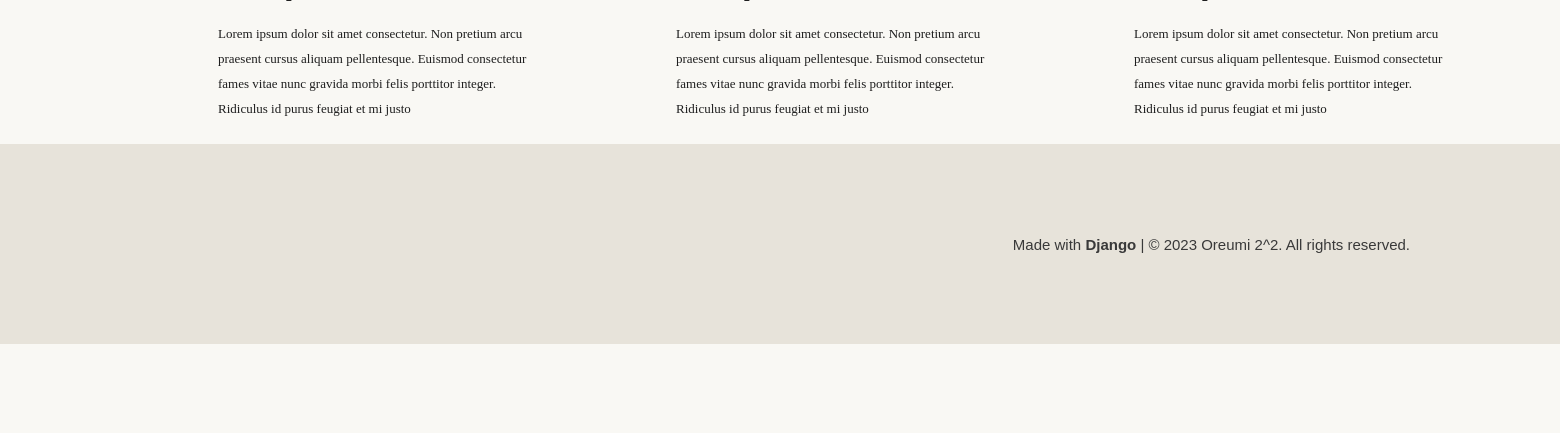
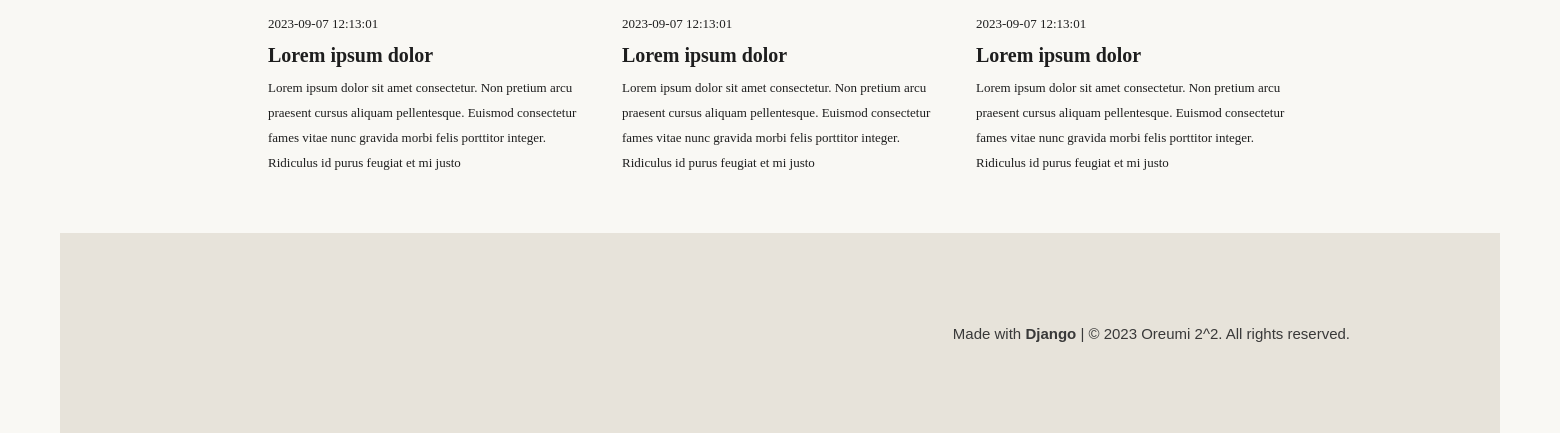
Before and after one commit to deok9614/2a2seung_project, a Django app: template blog_project/blog_app/templates/blog_app/board_admin.html in a window 1560 px wide. Shown: the part 1386-1819 px from the top of the page. Before the commit the page ends 1730 px from the top, so only its background shows below. Run offline with Django 4.2, Linux system fonts and the light colour scheme; the template is opened without the code that fills it, so the values that code supplies are empty.

Commit message:
client/admin commit
0918

```diff
--- a/blog_project/blog_app/static/css/post_list.css
+++ b/blog_project/blog_app/static/css/post_list.css
@@ -261,21 +351,23 @@ a {
     grid-template-columns: repeat(3, 1fr);
     /* 3개의 열을 생성합니다. */
     gap: 38px;
-    margin-top: 50px;
-    margin-left: 208px;
-    margin-right: 208px;
+    margin: 50px 208px 58px;
+
     /* 요소 사이의 간격 설정 */
 }
 
 .posting {
-    border: none;
+    border: 1px;
     /* 각 요소에 테두리 추가 (선택적) */
-    padding: 10px;
+    width: 316px;
     /* 각 요소 주위의 패딩 추가 (선택적) */
+
+
 }
 
 /* 아래 코드는 예시로 해당 클래스를 스타일링할 때 사용할 수 있습니다. */
 .posting_date {
+    width: 316px;
     color: #1E1E1E;
     font-family: Pretendard;
     font-size: 13px;
@@ -286,12 +378,14 @@ a {
 }
 
 .posting_title {
+    width: 316px;
     color: #1E1E1E;
     font-family: Pretendard;
     font-size: 20px;
     font-style: normal;
     font-weight: 700;
     line-height: normal;
+    margin-top: 8px;
 }
 
 .posting_content {
@@ -302,8 +396,8 @@ a {
     font-weight: 400;
     line-height: 25px;
     width: 316px;
+    margin-top: 8px;
 }
-
 
 
 footer {
--- a/blog_project/blog_app/templates/blog_app/board_admin.html
+++ b/blog_project/blog_app/templates/blog_app/board_admin.html
@@ -50,75 +50,75 @@
                     </div>
                 </div>
                 <button class="btn_readmore">READ MORE</button>
-                <img src="\media\board_image.svg">
+                <img src="\media\board_image.svg" class="board-image">
             </div>
         </article>
 
         <div class="posting_section">
             <div class="posting">
                 <img src="\media\Rectangle_13.svg">
-                <p class="posting_date">2023-09-07 12:13:01</p>
-                <p class="posting_title">Lorem ipsum dolor</p>
-                <p class="posting_content">Lorem ipsum dolor sit amet consectetur. Non pretium arcu praesent cursus
+                <div class="posting_date">2023-09-07 12:13:01</div>
+                <div class="posting_title">Lorem ipsum dolor</div>
+                <div class="posting_content">Lorem ipsum dolor sit amet consectetur. Non pretium arcu praesent cursus
                     aliquam
                     pellentesque. Euismod consectetur fames vitae nunc gravida morbi felis porttitor integer. Ridiculus
                     id
-                    purus feugiat et mi justo</p>
+                    purus feugiat et mi justo</div>
             </div>
 
             <div class="posting">
                 <img src="\media\Rectangle_14.svg">
-                <p class="posting_date">2023-09-07 12:13:01</p>
-                <p class="posting_title">Lorem ipsum dolor</p>
-                <p class="posting_content">Lorem ipsum dolor sit amet consectetur. Non pretium arcu praesent cursus
+                <div class="posting_date">2023-09-07 12:13:01</div>
+                <div class="posting_title">Lorem ipsum dolor</div>
+                <div class="posting_content">Lorem ipsum dolor sit amet consectetur. Non pretium arcu praesent cursus
                     aliquam
                     pellentesque. Euismod consectetur fames vitae nunc gravida morbi felis porttitor integer. Ridiculus
                     id
-                    purus feugiat et mi justo</p>
+                    purus feugiat et mi justo</div>
             </div>
 
             <div class="posting">
                 <img src="\media\Rectangle_15.svg">
-                <p class="posting_date">2023-09-07 12:13:01</p>
-                <p class="posting_title">Lorem ipsum dolor</p>
-                <p class="posting_content">Lorem ipsum dolor sit amet consectetur. Non pretium arcu praesent cursus
+                <div class="posting_date">2023-09-07 12:13:01</div>
+                <div class="posting_title">Lorem ipsum dolor</div>
+                <div class="posting_content">Lorem ipsum dolor sit amet consectetur. Non pretium arcu praesent cursus
                     aliquam
                     pellentesque. Euismod consectetur fames vitae nunc gravida morbi felis porttitor integer. Ridiculus
                     id
-                    purus feugiat et mi justo</p>
+                    purus feugiat et mi justo</div>
             </div>
 
             <div class="posting">
                 <img src="\media\Rectangle_13.svg">
-                <p class="posting_date">2023-09-07 12:13:01</p>
-                <p class="posting_title">Lorem ipsum dolor</p>
-                <p class="posting_content">Lorem ipsum dolor sit amet consectetur. Non pretium arcu praesent cursus
+                <div class="posting_date">2023-09-07 12:13:01</div>
+                <div class="posting_title">Lorem ipsum dolor</div>
+                <div class="posting_content">Lorem ipsum dolor sit amet consectetur. Non pretium arcu praesent cursus
                     aliquam
                     pellentesque. Euismod consectetur fames vitae nunc gravida morbi felis porttitor integer. Ridiculus
                     id
-                    purus feugiat et mi justo</p>
+                    purus feugiat et mi justo</div>
             </div>
 
             <div class="posting">
                 <img src="\media\Rectangle_14.svg">
-                <p class="posting_date">2023-09-07 12:13:01</p>
-                <p class="posting_title">Lorem ipsum dolor</p>
-                <p class="posting_content">Lorem ipsum dolor sit amet consectetur. Non pretium arcu praesent cursus
+                <div class="posting_date">2023-09-07 12:13:01</div>
+                <div class="posting_title">Lorem ipsum dolor</div>
+                <div class="posting_content">Lorem ipsum dolor sit amet consectetur. Non pretium arcu praesent cursus
                     aliquam
                     pellentesque. Euismod consectetur fames vitae nunc gravida morbi felis porttitor integer. Ridiculus
                     id
-                    purus feugiat et mi justo</p>
+                    purus feugiat et mi justo</div>
             </div>
 
             <div class="posting">
                 <img src="\media\Rectangle_15.svg">
-                <p class="posting_date">2023-09-07 12:13:01</p>
-                <p class="posting_title">Lorem ipsum dolor</p>
-                <p class="posting_content">Lorem ipsum dolor sit amet consectetur. Non pretium arcu praesent cursus
+                <div class="posting_date">2023-09-07 12:13:01</div>
+                <div class="posting_title">Lorem ipsum dolor</div>
+                <div class="posting_content">Lorem ipsum dolor sit amet consectetur. Non pretium arcu praesent cursus
                     aliquam
                     pellentesque. Euismod consectetur fames vitae nunc gravida morbi felis porttitor integer. Ridiculus
                     id
-                    purus feugiat et mi justo</p>
+                    purus feugiat et mi justo</div>
             </div>
         </div>
     </section>
```
Also changed, not shown: other parts of blog_project/blog_app/static/css/post_list.css (+99 -9 lines).
